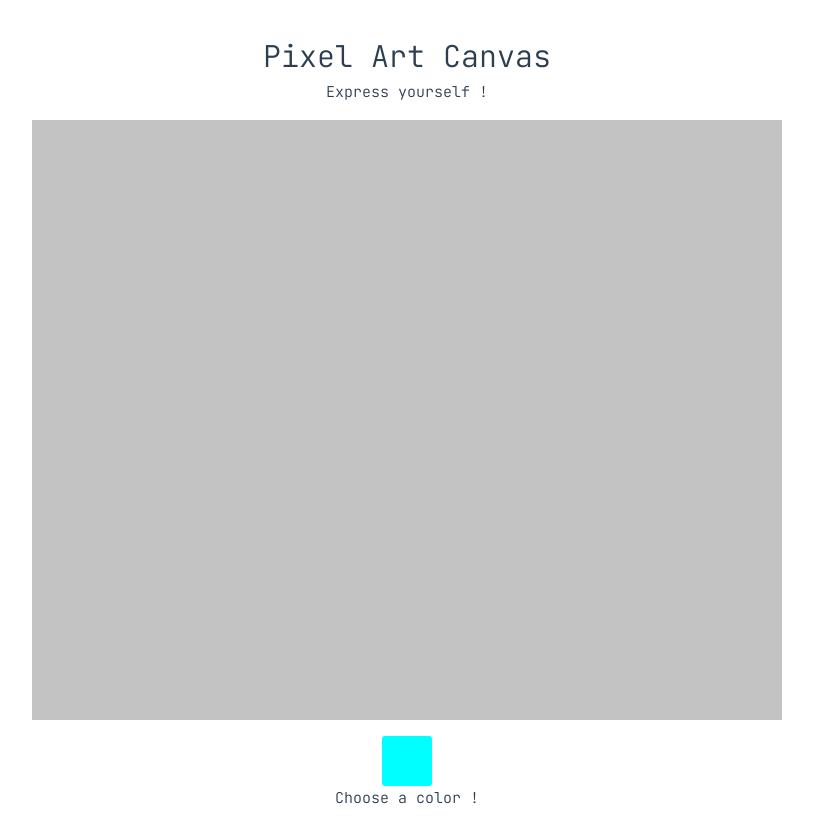
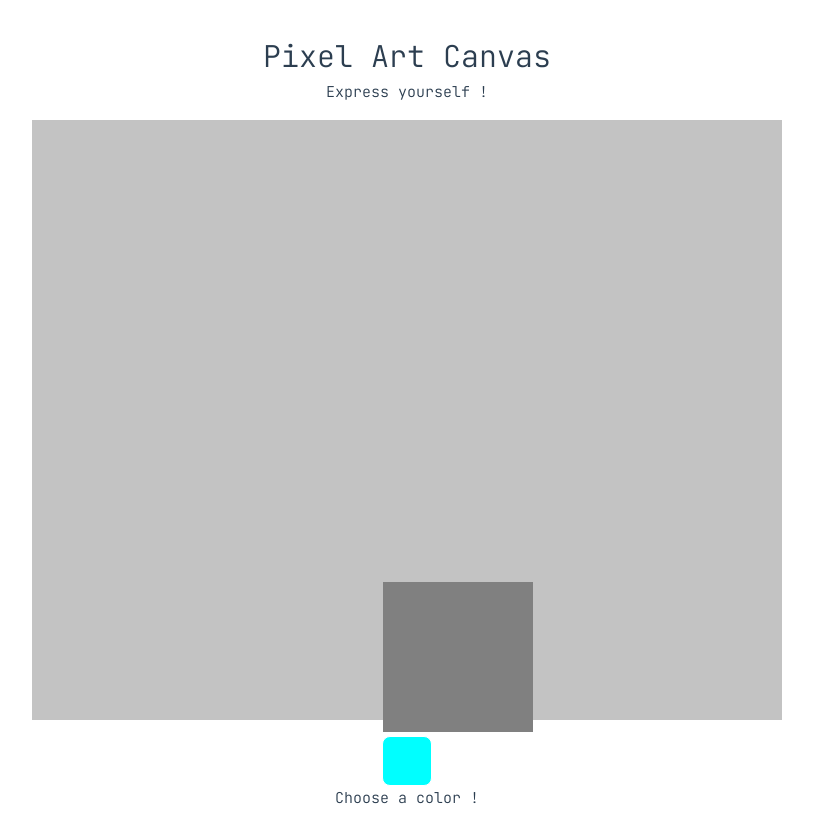
Before and after one commit to Adrian-Larenaudie/pixel_art_canvas, a Vue app: page / in a window 1280 px wide. Both pictures are taken after a click on the element 640 px from the left and 761 px from the top of the page. Shown: the whole page, without its empty margins (233-1046 px from the left). Built offline with nearby package versions, Linux system fonts and the light colour scheme.

Commit message:
toggle display colorPanel with state management

```diff
--- /dev/null
+++ b/src/components/ColorPanel.vue
@@ -0,0 +1,23 @@
+<template>
+    <div class="colorPanel">
+
+    </div>
+</template>
+
+<script>
+
+export default {
+    name: 'ColorPanel',
+
+}
+</script>
+
+<style>
+    .colorPanel {
+        height: 150px;
+        width: 150px;
+        position: absolute;
+        background-color: grey;
+        top: -155px;
+    }
+</style>
--- a/src/components/ColorSelector.vue
+++ b/src/components/ColorSelector.vue
@@ -1,15 +1,32 @@
 <template>
     <aside>
-        <div class="currentColor"></div>
+        <div class="currentColor" id="currentColor">
+            <Colorpanel v-if="getColorPanelDisplay" />
+        </div>
         <p>Choose a color !</p>
     </aside>
+
 </template>
 
 <script>
+
+import Colorpanel from '@/components/ColorPanel.vue';
+import { mapGetters, mapMutations } from 'vuex';
+
 export default {
     name: 'ColorSelector',
+    components : {
+        Colorpanel,
+    },
+    computed: {
+        ...mapGetters('colorSelector', ['getColorPanelDisplay']),
+    },
+    methods: {
+        ...mapMutations('', ['']),
+    },
 }
 </script>
+
 <style>
 aside {
     display: flex;
@@ -18,10 +35,15 @@ aside {
     flex-direction: column;
 }
 .currentColor {
+    border: solid 1px var(--color-background);;
+    position: relative;
     height: 50px;
     width: 50px;
-    border-radius: .2rem;
+    border-radius: .5rem;
     cursor: pointer;
     background-color: aqua;
 }
+.currentColor:hover {
+    border-color: grey;
+}
 </style>
--- a/src/store/modules/colorSelector.js
+++ b/src/store/modules/colorSelector.js
@@ -1,20 +1,42 @@
 export default {
+
     namespaced: true,
+
     state:() => ({
         currentColor: '#fff',
+        colorPanelDisplay: false,
     }),
 
     getters: {
+
+        // récupère la valeur de currentColor
         getCurrentColor: (state) => {
             return state.currentColor;
+        },
+
+        // récupère la valeur de colorPanelDisplay
+        getColorPanelDisplay: (state) => {
+            return state.colorPanelDisplay;
         }
     },
 
     actions: {
-
+        // aucune action pour le moment
     },
 
     mutations: {
+
+        // passe la valeur du champ colorPanelDisplay à false
+        setColorPanelDisplayToFalse(state) {
+            state.colorPanelDisplay = false;
+        },
+
+        // intervertie la valeur de colorPanelDisplay par son opposé
+        toggleColorPanelDisplay(state) {
+            state.colorPanelDisplay = !state.colorPanelDisplay;
+        },
+
+        // modifie la valeur de currentColor par une couleur récupérée dans les paramètres
         setNewColor(state, newColor) {
             state.currentColor = newColor;
         }
--- a/src/views/HomeView.vue
+++ b/src/views/HomeView.vue
@@ -1,7 +1,10 @@
 <template>
-    <TopHeader />
-    <PixelCanvas />
-    <ColorSelector />
+    <div class="app" @click="onClick">
+        <TopHeader />
+        <PixelCanvas />
+        <ColorSelector />
+    </div>
+
 </template>
 
 <script>
@@ -9,6 +12,7 @@
 import TopHeader from '@/components/TopHeader.vue';
 import PixelCanvas from '@/components/PixelCanvas.vue';
 import ColorSelector from '@/components/ColorSelector.vue';
+import { mapMutations, mapGetters } from 'vuex';
 
 export default {
     name: 'HomeView',
@@ -16,6 +20,30 @@ export default {
         TopHeader,
         PixelCanvas,
         ColorSelector,
-    }
+    },
+    computed: {
+        ...mapGetters('colorSelector', ['getColorPanelDisplay']),
+    },
+    methods: {
+        ...mapMutations('colorSelector', ['setColorPanelDisplayToFalse', 'toggleColorPanelDisplay']),
+
+        // sur la click dans la div app qui englobe toute l'application
+        onClick(event) {
+            // si il s'agit de la div currentColor on va toggle l'affichage du colorPanel
+            if(event.target.id === 'currentColor') {
+                console.log(true);
+                this.toggleColorPanelDisplay();
+            // sinon on le passe à false si il est à true
+            } else if (this.getColorPanelDisplay) {
+                this.setColorPanelDisplayToFalse();
+            }
+        }
+    },
 };
 </script>
+
+<style>
+.app {
+    min-height: 100vh;
+}
+</style>
```
